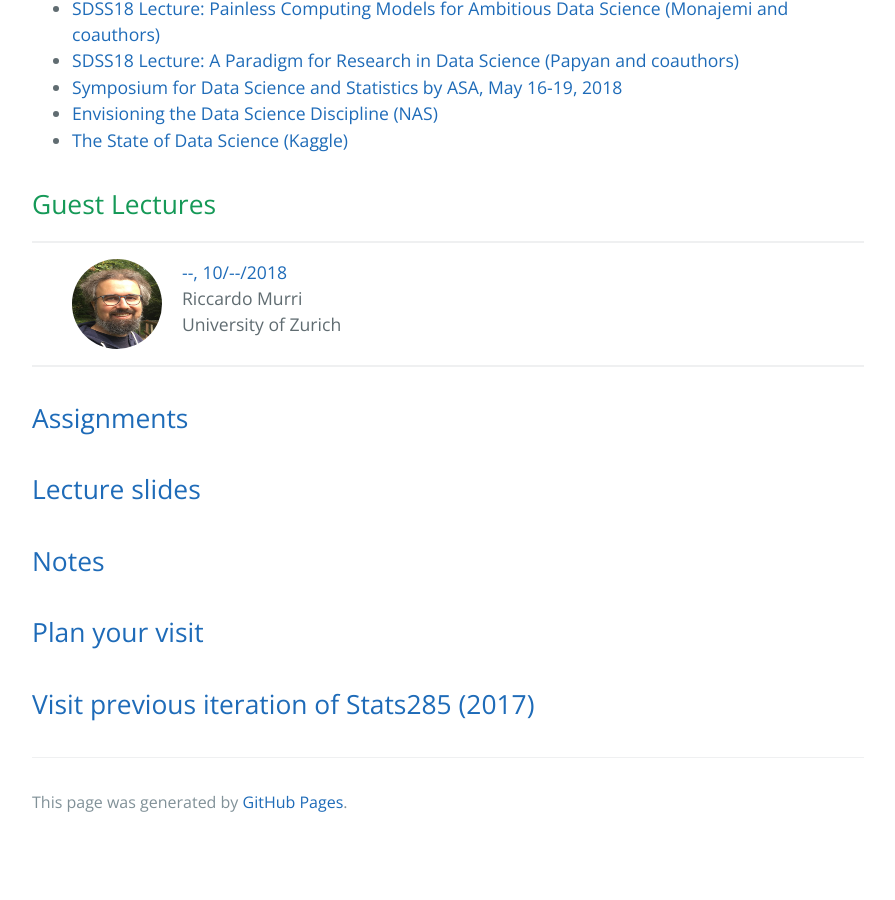
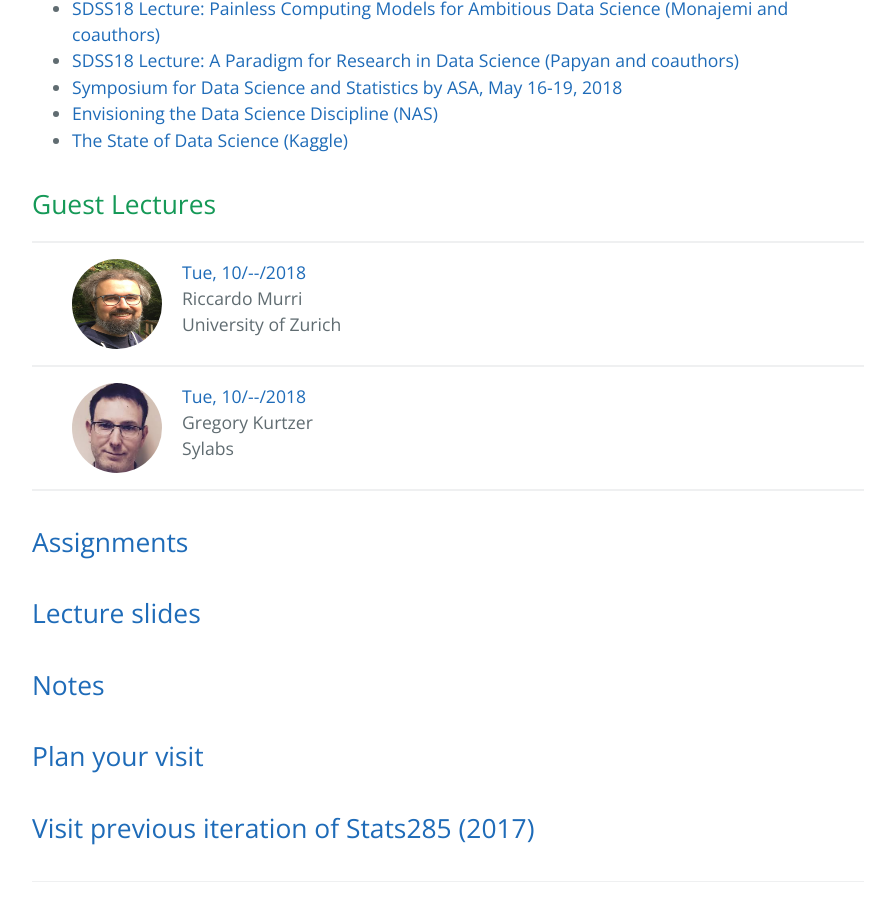
Before and after one commit to stats285/stats285.github.io, a Jekyll site: the page built from index.md, in a window 1280 px wide and 900 px high, scrolled down 1300 px. Shown: the whole window, without its empty margins (192-1087 px from the left). Built offline with Jekyll 4.4.1, drawn with Linux system fonts in a browser that asks for light colours; the repository's description, which GitHub fills in, is left out; before the commit the page ends 2146 px from its top, so only the background shows below that.

Commit message:
added Greg

```diff
--- a/index.md
+++ b/index.md
@@ -53,26 +53,27 @@ For questions, concerns or bug reports, please contact <a href="http://web.stanf
 <img src="assets/img/riccardo_murri.jpg">
 </div>
 <div class="card">
-<a class="talkdate" href="./murri_lecture"> --, 10/--/2018</a> <br>
+<a class="talkdate" href="./murri_lecture"> Tue, 10/--/2018</a> <br>
 <span class="speaker">Riccardo Murri</span> <br>
 <span class="speakerposition">University of Zurich</span>
 </div>
 </div>
 ---
-
-<!--
----
 <div class="speaker-wrap">
 <div class="speakerphoto">
-<img src="assets/img/EricJonas.png">
+<img src="assets/img/greg.jpeg">
 </div>
 <div class="card">
-<a class="talkdate" href="./jonas_lecture"> Monday, 10/9/2017</a> <br>
-<span class="speaker">Eric Jonas</span> <br>
-<span class="speakerposition">UC Berkeley</span>
+<a class="talkdate" href="./kurtzer_lecture"> Tue, 10/--/2018</a> <br>
+<span class="speaker">Gregory Kurtzer</span> <br>
+<span class="speakerposition">Sylabs</span>
 </div>
 </div>
 ---
+
+
+
+<!--
 <div class="speaker-wrap">
     <div class="speakerphoto">
     <img src="assets/img/vcs.jpg">
```
Also changed, not shown: kurtzer_lecture.md (added, +21 -0 lines), assets/img/greg.jpeg (added).
